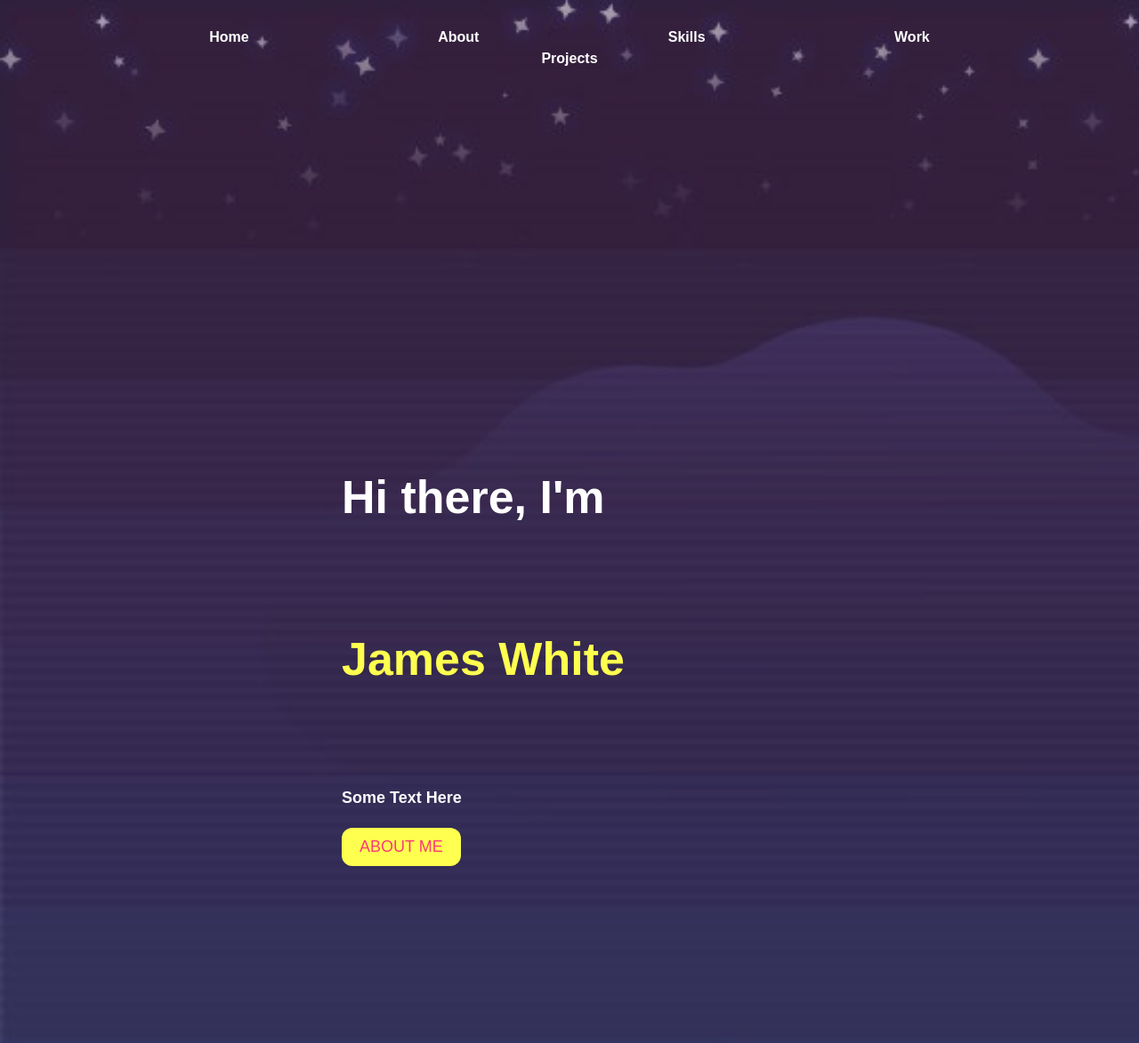
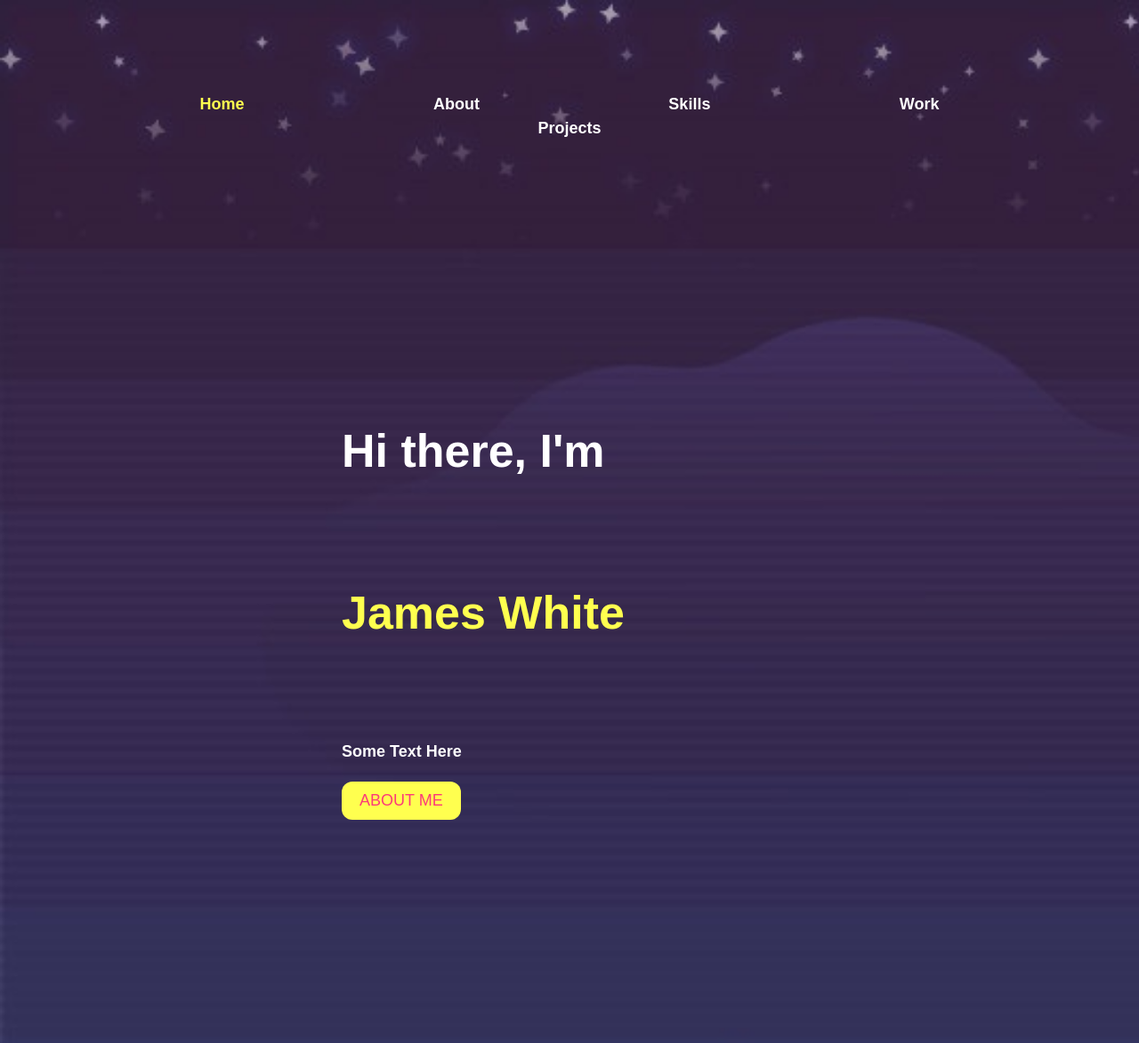
Before and after one commit to ClassicSmej/jwhite96, a Django app: page / in a window 1280 px wide. Shown: the top 1173 px of the page at 89% size. Run offline with Django 3.2, Linux system fonts and the light colour scheme; some libraries are stand-ins or nearby versions.

Commit message:
Changes to Home section

```diff
--- a/Website/Application/static/css/style.css
+++ b/Website/Application/static/css/style.css
@@ -15,17 +15,15 @@ a:link {
 
 /* Navbar */
 #navbar {
-    position: fixed;
     top: 0;
     width: 100%;
     text-align: center;
-    padding: 30px 50px;
-    z-index: 1;
+    padding: 4vh 4vh 0vh 4vh;
 }
 
 #nav-link {
     color: white;
-    font-size: 16px;
+    font-size: 18px;
     padding: 4vh;
     font-weight: bold;
 }
@@ -34,21 +32,11 @@ a:link {
     color: #FFFF4F;
 }
 
-/* Buttons */
-#button {
-    color: #FC3A79;
+#nav-link-active {
+    color: #FFFF4F;
     font-size: 18px;
-    font-weight: 500;
-    border-radius: 12px;
-    border: none;
-    padding: 8px 20px;
-    margin-top: 20px;
-    background-color: #FFFF4F;
-}
-
-#button:hover {
-    background-color: #FC3A79;
-    color: #FFFF4F;
+    padding: 4vh;
+    font-weight: bold;
 }
 
 /* Home Section */
@@ -72,10 +60,11 @@ a:link {
 #intro {
     top: 0;
     width: 67%;
-    position: absolute;
-    padding-top: 18vh;
+    position: fixed;
+    padding-top: 16vh;
     padding-left: 30vw;
     text-align: left;
+    pointer-events: none;
 }
 
 #intro-heading {
@@ -94,11 +83,28 @@ a:link {
     margin-top: 2vh;
 }
 
+#intro-button {
+    color: #FC3A79;
+    font-size: 18px;
+    font-weight: 500;
+    border-radius: 12px;
+    border: none;
+    padding: 8px 20px;
+    margin-top: 20px;
+    background-color: #FFFF4F;
+    pointer-events: auto;
+}
+
+#intro-button:hover {
+    background-color: #FC3A79;
+    color: #FFFF4F;
+}
+
 /* Section Headings */
 #heading {
-    color: white;
+    color: #FFFF4F;
     text-align: center;
-    padding: 5vh;
+    padding-top: 10vh;
     font-size: 52px;
     font-weight: 750;
 }
@@ -163,11 +169,14 @@ a:link {
     justify-content: center;
 }
 
+
+
 /* Work Section */
 #work {
     background-color: #170829;
+    width: 100%;
     height: 100vh;
-    width: 100%;
+    position: relative;
     background-size: cover;
     background-attachment: fixed;
     background-repeat: no-repeat;
--- a/Website/Application/templates/index.html
+++ b/Website/Application/templates/index.html
@@ -6,7 +6,7 @@
         <!-- Navbar -->
         <nav id="navbar">
             <div id="nav-items">
-                <a id="nav-link" href="#intro">Home</a>
+                <a id="nav-link-active" href="#home">Home</a>
                 <a id="nav-link" href="#about">About</a>
                 <a id="nav-link" href="#skills">Skills</a>
                 <a id="nav-link" href="#work">Work</a>
@@ -19,12 +19,21 @@
                 <label style="color: #FFFF4F;">James White</label>
             </div>
             <div id="intro-text">Some Text Here</div>
-            <button id="button" onclick="document.location='#about'">ABOUT ME</button>
+            <button id="intro-button" onclick="document.location='#about'">ABOUT ME</button>
         </div>
         <img id="bg-bottom" src="{% static 'images/bg-bottom.png' %}">
     </div>
 
     <div id="about">
+        <nav id="navbar">
+            <div id="nav-items">
+                <a id="nav-link" href="#home">Home</a>
+                <a id="nav-link-active" href="#about">About</a>
+                <a id="nav-link" href="#skills">Skills</a>
+                <a id="nav-link" href="#work">Work</a>
+                <a id="nav-link" href="#projects">Projects</a>
+            </div>
+        </nav>
         <div class="row h-100">
             <div id="bio-col" class="col">
                 <div style="padding: 5vh;">
@@ -61,9 +70,9 @@
     </div>
 
     <div id="skills">
-        <div class="row h-100">
-            <div id=skills-col class="col">
-                Some text here
+        <div id=skills-container>
+            <div id="skills-row" class="row h-100">
+
             </div>
         </div>
         <img id="bg-bottom" src="{% static 'images/bg-bottom.png' %}">
```
